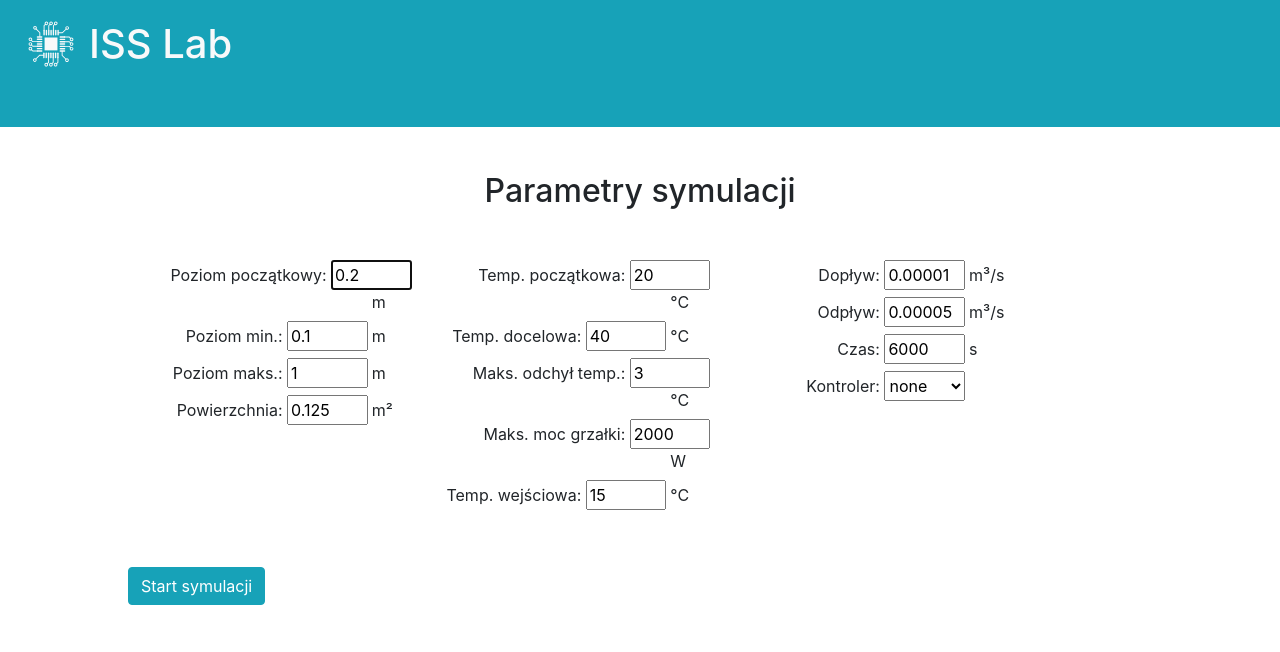
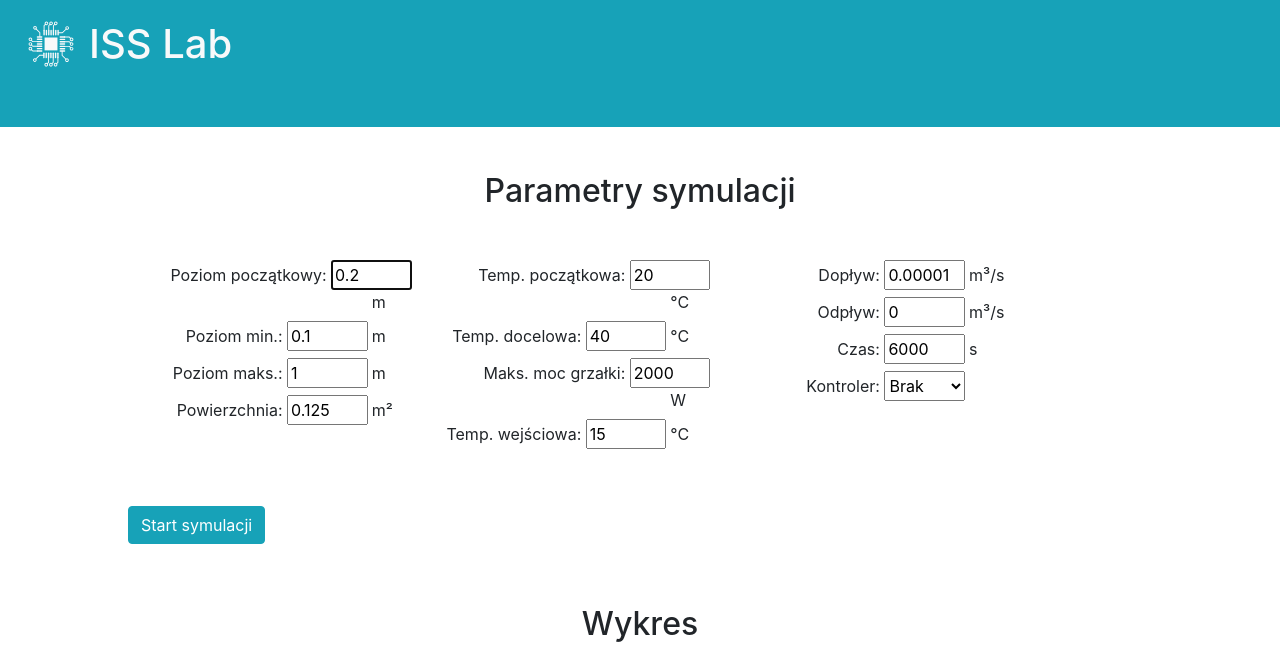
Before and after one commit to MonichSC/iss, a Flask app: page / in a window 1280 px wide. Shown: the top 652 px of the page. Run offline with Flask 2, Linux system fonts and the light colour scheme; some libraries are stand-ins or nearby versions.

Commit message:
Uwzgl. zaworu out, usuniecie max_temp_error

```diff
--- a/controllers/fuzzy_controller.py
+++ b/controllers/fuzzy_controller.py
@@ -7,9 +7,8 @@ outs = ['BDU', 'DU', 'SU', 'MU', 'Z', 'MD', 'SD', 'DD', 'BDD']
 
 
 class FuzzyController:
-    def __init__(self, max_temp_error, target_temp, max_heater_power):
+    def __init__(self, target_temp, max_heater_power):
 
-        self.max_temp_error = max_temp_error
         self.target_temp = target_temp
         self.max_heater_power = max_heater_power
         self.last_error = 0
--- a/flask_app.py
+++ b/flask_app.py
@@ -34,14 +34,13 @@ def iss_go():
                                                     float(content_dict['area']),
                                                     int(content_dict['start_temp']),
                                                     int(content_dict['target_temp']),
-                                                    int(content_dict['max_temp_error']),
+#                                                    int(content_dict['max_temp_error']),
                                                     int(content_dict['max_heater_power']),
                                                     int(content_dict['input_temp']),
                                                     float(content_dict['max_input']),
                                                     float(content_dict['max_output']),
 #                                                    float(content_dict['start_in_valve_status']),
 #                                                    float(content_dict['start_out_valve_status']),
-#                                                    float(content_dict['beta']),
                                                     int(content_dict['sim_time']),
                                                     content_dict['controller'],
                                                     content_dict["pid_params"])
--- a/heated_container.py
+++ b/heated_container.py
@@ -9,7 +9,7 @@ class Heated_container:
                     area,
                     start_temp,
                     target_temp,
-                    max_temp_error,
+#                    max_temp_error,
                     max_heater_power,
                     input_temp,
                     max_input,
@@ -21,7 +21,7 @@ class Heated_container:
         self.max_level = max_level                  # maksymalna wysokosc cieczy
         self.area = area                            # powierzchnia zbiornika
         self.target_temp = target_temp              # temp. docelowa
-        self.max_temp_error = max_temp_error        # tolerancja
+#        self.max_temp_error = max_temp_error        # tolerancja
         self.max_heater_power = max_heater_power    # maks. moc grzałki
         self.max_input = max_input                  # przepustowość zaworu wejściowego
         self.max_output = max_output                # przepustowość zaworu wyjściowego
@@ -35,7 +35,7 @@ class Heated_container:
         self.input = [0]                            # ilość cieczy wpływającej
         self.output = [0]                           # ilość cieczy wypływającej
         self.in_valve_status = [1]                  # bieżące otwarcie zaworu wejściowego (0..1)
-        self.out_valve_status = [0]                 # bieżące otwarcie zaworu wyjściowego (0..1)
+        self.out_valve_status = [1]                 # bieżące otwarcie zaworu wyjściowego (0..1)
         self.heater_status = [0]                    # bieżący status grzałki
         self.heater_power = [0]                     # bieżąca moc grzałki
 
--- a/simulation.py
+++ b/simulation.py
@@ -31,7 +31,7 @@ def launch_simulation(start_level,
                         area,
                         start_temp,
                         target_temp,
-                        max_temp_error,
+#                        max_temp_error,
                         max_heater_power,
                         input_temp,
                         max_input,
@@ -49,7 +49,7 @@ def launch_simulation(start_level,
                                         area,
                                         start_temp,
                                         target_temp,
-                                        max_temp_error,
+#                                        max_temp_error,
                                         max_heater_power,
                                         input_temp,
                                         max_input,
@@ -77,7 +77,7 @@ def launch_simulation(start_level,
 
         ctr = pidctr.PidController(pid_params, target_temp, max_heater_power)
     elif controller == "fuzzy":
-        ctr = fctr.FuzzyController(max_temp_error, target_temp, max_heater_power)
+        ctr = fctr.FuzzyController(target_temp, max_heater_power)
     else:
         raise Exception("No such controller found")
 
--- a/static/main.js
+++ b/static/main.js
@@ -48,7 +48,7 @@ function p(t)
 
 
 
-var lastParam=13;
+var lastParam=12;
 
 
 // --------------------------------------------------------------------------
@@ -129,16 +129,15 @@ function iss_go()
                             "area": parameters[3],
                             "start_temp": parameters[4],
                             "target_temp": parameters[5],
-                            "max_temp_error": parameters[6],
-                            "max_heater_power": parameters[7],
-                            "input_temp": parameters[8],
-                            "max_input": parameters[9],
-                            "max_output": parameters[10],
+//                            "max_temp_error": parameters[6],
+                            "max_heater_power": parameters[6],
+                            "input_temp": parameters[7],
+                            "max_input": parameters[8],
+                            "max_output": parameters[9],
 //                            "start_in_valve_status": parameters[11],
 //                            "start_out_valve_status": parameters[12],
-//                            "beta": parameters[11],
-                            "sim_time": parameters[11],
-                            "controller": parameters[12],
+                            "sim_time": parameters[10],
+                            "controller": parameters[11],
                             "pid_params": pidPAR}));
 
     console.log("wyslano");
--- a/templates/main.html
+++ b/templates/main.html
@@ -39,24 +39,24 @@
         <div class="col parameters-row">
             <p class=mbsp>Temp. początkowa: <input class=w30p id="par-5" name="start_temp" value="20"><span class=unit>°C</span></p>
             <p class=mbsp>Temp. docelowa: <input class=w30p id="par-6" name="target_temp" value="40"><span class=unit>°C</span></p>
-            <p class=mbsp>Maks. odchył temp.: <input class=w30p id="par-7" name="max_temp_error" value="3"><span class=unit>°C</span></p>
-            <p class=mbsp>Maks. moc grzałki: <input class=w30p id="par-8" name="max_heater_power" value="2000"><span class=unit>W</span></p>
-            <p class=mbsp>Temp. wejściowa: <input class=w30p id="par-9" name="input_temp" value="15"><span class=unit>°C</span></p>
+            <!--p class=mbsp>Maks. odchył temp.: <input class=w30p id="par-7" name="max_temp_error" value="3"><span class=unit>°C</span></p-->
+            <p class=mbsp>Maks. moc grzałki: <input class=w30p id="par-7" name="max_heater_power" value="2000"><span class=unit>W</span></p>
+            <p class=mbsp>Temp. wejściowa: <input class=w30p id="par-8" name="input_temp" value="15"><span class=unit>°C</span></p>
         </div>
 
         <div class="col parameters-row">
-            <p class=mbsp>Dopływ: <input class=w30p id="par-10" name="max_input" value="0.00001"><span class=unit>m³/s</span></p>
-            <p class=mbsp>Odpływ: <input class=w30p id="par-11" name="max_output" value="0.00005"><span class=unit>m³/s</span></p>
+            <p class=mbsp>Dopływ: <input class=w30p id="par-9" name="max_input" value="0.00001"><span class=unit>m³/s</span></p>
+            <p class=mbsp>Odpływ: <input class=w30p id="par-10" name="max_output" value="0"><span class=unit>m³/s</span></p>
             <!--p class=mbsp style="display:none;">Start in valve: <input class=w30p id="par-12" name="start_in_valve_status" value="1"><span class=unit></span></p>
             <p class=mbsp style="display:none;">Start out valve: <input class=w30p id="par-13" name="start_out_valve_status" value="0.1"><span class=unit></span></p>
             <p class=mbsp>Beta: <input class=w30p id="par-12" name="beta" value="0.035"><span class=unit></span></p-->
-            <p class=mbsp>Czas: <input class=w30p id="par-12" name="sim_time" value="6000"><span class=unit>s</span></p>
+            <p class=mbsp>Czas: <input class=w30p id="par-11" name="sim_time" value="6000"><span class=unit>s</span></p>
             <!--p class=mbsp>Częstotliwość: <input class=w30p id="par-13" name="ticks_per_second" value="1"><span class=unit></span></p-->
-            <p class=mbsp>Kontroler: <select class="w30p" id="par-13" name="controller" value="none">
-                    <option value="none">none</option>
+            <p class=mbsp>Kontroler: <select class="w30p" id="par-12" name="controller" value="none">
+                    <option value="none">Brak</option>
                     <option value="p">Termostat</option>
                     <option value="pid">PID</option>
-                    <option value="fuzzy">Fuzzy</option>
+                    <option value="fuzzy">Rozmyty</option>
                   </select><span class=unit></span></p>
         </div>
 
```
